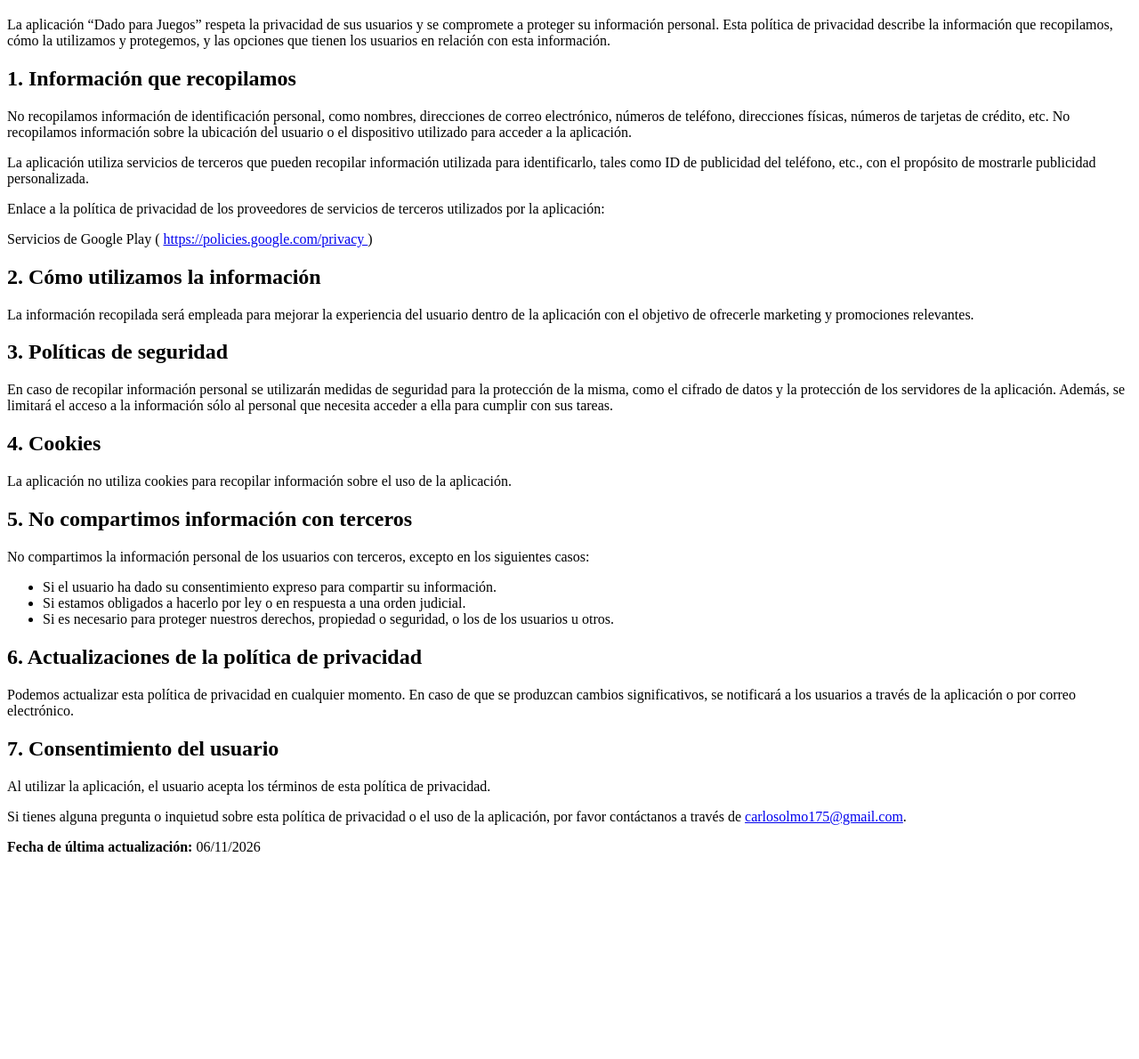
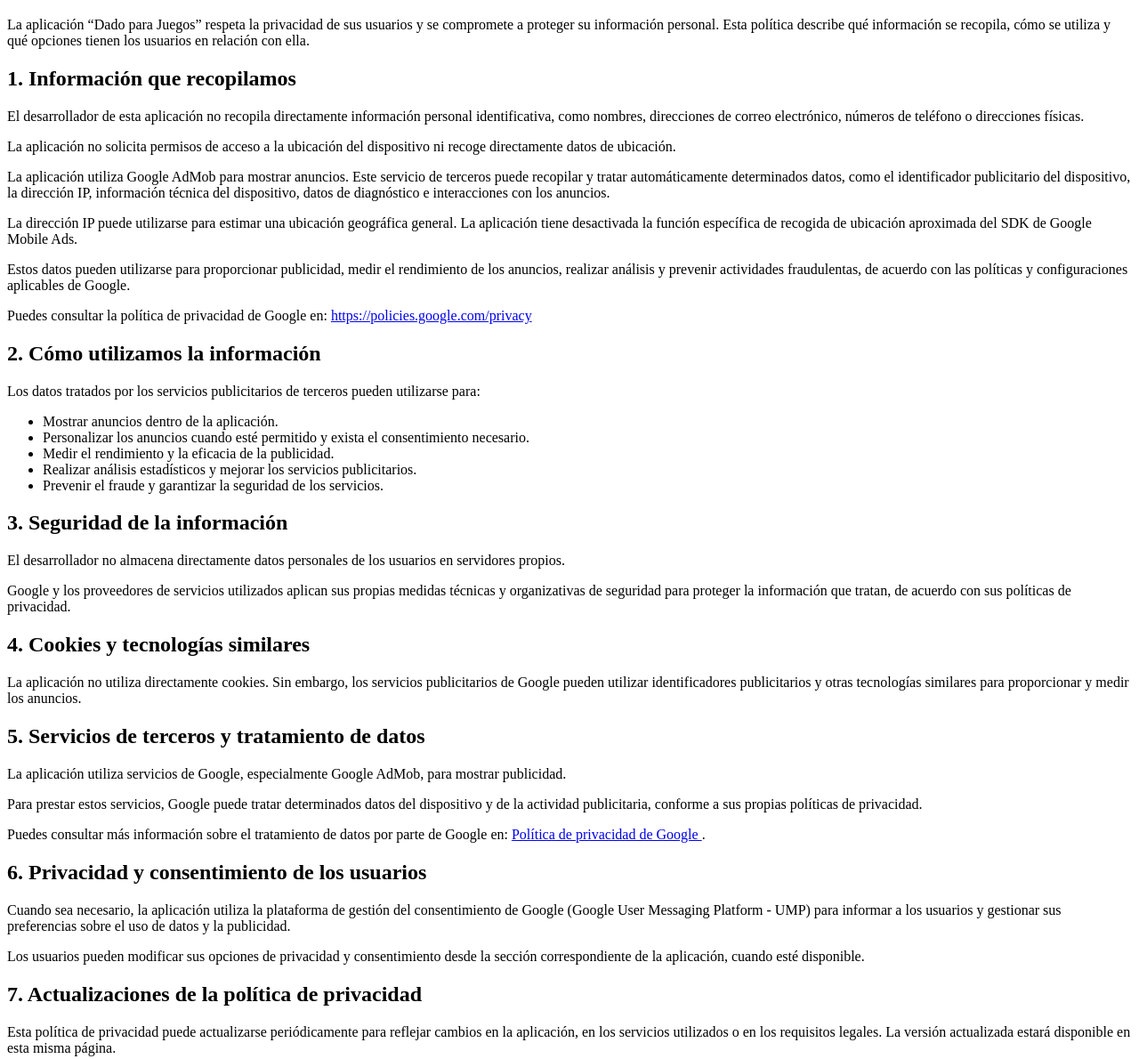
Before and after one commit to carlosolmo175/carlosolmo175.github.io, a plain HTML site: page Política_de_privacidad_Dado_para_Juegos.html in a window 1280 px wide. Shown: the part 61-1251 px from the top of the page at 89% size. Before the commit the page ends 1038 px from the top, so only its background shows below. Drawn offline with Linux system fonts and the light colour scheme.

Commit message:
Actualizar Política_de_privacidad_Dado_para_Juegos.html

```diff
--- a/Política_de_privacidad_Dado_para_Juegos.html
+++ b/Política_de_privacidad_Dado_para_Juegos.html
@@ -10,31 +10,38 @@
   <main>
     <h1>Política de privacidad para la aplicación “Dado para Juegos”</h1>
 
-    <p>
-      La aplicación “Dado para Juegos” respeta la privacidad de sus usuarios y se compromete a proteger su información personal. Esta política de privacidad describe la información que recopilamos, cómo la utilizamos y protegemos, y las opciones que tienen los usuarios en relación con esta información.
+        <p>
+      La aplicación “Dado para Juegos” respeta la privacidad de sus usuarios y se compromete a proteger su información personal. Esta política describe qué información se recopila, cómo se utiliza y qué opciones tienen los usuarios en relación con ella.
     </p>
 
     <section>
       <h2>1. Información que recopilamos</h2>
 
       <p>
-        No recopilamos información de identificación personal, como nombres, direcciones de correo electrónico, números de teléfono, direcciones físicas, números de tarjetas de crédito, etc. No recopilamos información sobre la ubicación del usuario o el dispositivo utilizado para acceder a la aplicación.
+        El desarrollador de esta aplicación no recopila directamente información personal identificativa, como nombres, direcciones de correo electrónico, números de teléfono o direcciones físicas.
       </p>
 
       <p>
-        La aplicación utiliza servicios de terceros que pueden recopilar información utilizada para identificarlo, tales como ID de publicidad del teléfono, etc., con el propósito de mostrarle publicidad personalizada.
+        La aplicación no solicita permisos de acceso a la ubicación del dispositivo ni recoge directamente datos de ubicación.
       </p>
 
       <p>
-        Enlace a la política de privacidad de los proveedores de servicios de terceros utilizados por la aplicación:
+        La aplicación utiliza Google AdMob para mostrar anuncios. Este servicio de terceros puede recopilar y tratar automáticamente determinados datos, como el identificador publicitario del dispositivo, la dirección IP, información técnica del dispositivo, datos de diagnóstico e interacciones con los anuncios.
       </p>
 
       <p>
-        Servicios de Google Play (
+        La dirección IP puede utilizarse para estimar una ubicación geográfica general. La aplicación tiene desactivada la función específica de recogida de ubicación aproximada del SDK de Google Mobile Ads.
+      </p>
+
+      <p>
+        Estos datos pueden utilizarse para proporcionar publicidad, medir el rendimiento de los anuncios, realizar análisis y prevenir actividades fraudulentas, de acuerdo con las políticas y configuraciones aplicables de Google.
+      </p>
+
+      <p>
+        Puedes consultar la política de privacidad de Google en:
         <a href="https://policies.google.com/privacy" target="_blank" rel="noopener noreferrer">
           https://policies.google.com/privacy
         </a>
-        )
       </p>
     </section>
 
@@ -42,64 +49,93 @@
       <h2>2. Cómo utilizamos la información</h2>
 
       <p>
-        La información recopilada será empleada para mejorar la experiencia del usuario dentro de la aplicación con el objetivo de ofrecerle marketing y promociones relevantes.
+        Los datos tratados por los servicios publicitarios de terceros pueden utilizarse para:
+      </p>
+
+      <ul>
+        <li>Mostrar anuncios dentro de la aplicación.</li>
+        <li>Personalizar los anuncios cuando esté permitido y exista el consentimiento necesario.</li>
+        <li>Medir el rendimiento y la eficacia de la publicidad.</li>
+        <li>Realizar análisis estadísticos y mejorar los servicios publicitarios.</li>
+        <li>Prevenir el fraude y garantizar la seguridad de los servicios.</li>
+      </ul>
+    </section>
+
+    <section>
+      <h2>3. Seguridad de la información</h2>
+
+      <p>
+        El desarrollador no almacena directamente datos personales de los usuarios en servidores propios.
+      </p>
+
+      <p>
+        Google y los proveedores de servicios utilizados aplican sus propias medidas técnicas y organizativas de seguridad para proteger la información que tratan, de acuerdo con sus políticas de privacidad.
       </p>
     </section>
 
     <section>
-      <h2>3. Políticas de seguridad</h2>
+      <h2>4. Cookies y tecnologías similares</h2>
 
       <p>
-        En caso de recopilar información personal se utilizarán medidas de seguridad para la protección de la misma, como el cifrado de datos y la protección de los servidores de la aplicación. Además, se limitará el acceso a la información sólo al personal que necesita acceder a ella para cumplir con sus tareas.
+        La aplicación no utiliza directamente cookies. Sin embargo, los servicios publicitarios de Google pueden utilizar identificadores publicitarios y otras tecnologías similares para proporcionar y medir los anuncios.
       </p>
     </section>
 
     <section>
-      <h2>4. Cookies</h2>
+      <h2>5. Servicios de terceros y tratamiento de datos</h2>
 
       <p>
-        La aplicación no utiliza cookies para recopilar información sobre el uso de la aplicación.
+        La aplicación utiliza servicios de Google, especialmente Google AdMob, para mostrar publicidad.
+      </p>
+
+      <p>
+        Para prestar estos servicios, Google puede tratar determinados datos del dispositivo y de la actividad publicitaria, conforme a sus propias políticas de privacidad.
+      </p>
+
+      <p>
+        Puedes consultar más información sobre el tratamiento de datos por parte de Google en:
+        <a href="https://policies.google.com/privacy" target="_blank" rel="noopener noreferrer">
+          Política de privacidad de Google
+        </a>.
       </p>
     </section>
 
     <section>
-      <h2>5. No compartimos información con terceros</h2>
+      <h2>6. Privacidad y consentimiento de los usuarios</h2>
 
       <p>
-        No compartimos la información personal de los usuarios con terceros, excepto en los siguientes casos:
+        Cuando sea necesario, la aplicación utiliza la plataforma de gestión del consentimiento de Google (Google User Messaging Platform - UMP) para informar a los usuarios y gestionar sus preferencias sobre el uso de datos y la publicidad.
       </p>
 
-      <ul>
-        <li>Si el usuario ha dado su consentimiento expreso para compartir su información.</li>
-        <li>Si estamos obligados a hacerlo por ley o en respuesta a una orden judicial.</li>
-        <li>Si es necesario para proteger nuestros derechos, propiedad o seguridad, o los de los usuarios u otros.</li>
-      </ul>
-    </section>
-
-    <section>
-      <h2>6. Actualizaciones de la política de privacidad</h2>
-
       <p>
-        Podemos actualizar esta política de privacidad en cualquier momento. En caso de que se produzcan cambios significativos, se notificará a los usuarios a través de la aplicación o por correo electrónico.
+        Los usuarios pueden modificar sus opciones de privacidad y consentimiento desde la sección correspondiente de la aplicación, cuando esté disponible.
       </p>
     </section>
 
     <section>
-      <h2>7. Consentimiento del usuario</h2>
+      <h2>7. Actualizaciones de la política de privacidad</h2>
 
       <p>
-        Al utilizar la aplicación, el usuario acepta los términos de esta política de privacidad.
+        Esta política de privacidad puede actualizarse periódicamente para reflejar cambios en la aplicación, en los servicios utilizados o en los requisitos legales. La versión actualizada estará disponible en esta misma página.
+      </p>
+    </section>
+
+    <section>
+      <h2>8. Contacto</h2>
+
+      <p>
+        Si tienes alguna pregunta o inquietud sobre esta política de privacidad o sobre el funcionamiento de la aplicación, puedes contactar con el desarrollador a través de:
       </p>
 
       <p>
-        Si tienes alguna pregunta o inquietud sobre esta política de privacidad o el uso de la aplicación, por favor contáctanos a través de
-        <a href="mailto:carlosolmo175@gmail.com">carlosolmo175@gmail.com</a>.
+        <a href="mailto:carlosolmo175@gmail.com">carlosolmo175@gmail.com</a>
       </p>
     </section>
 
     <p>
-      <strong>Fecha de última actualización:</strong> 06/11/2026
+      <strong>Fecha de última actualización:</strong> 25/11/2026
     </p>
+
   </main>
 
 </body>
```
